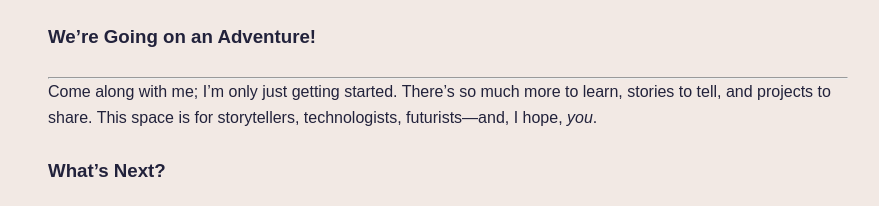
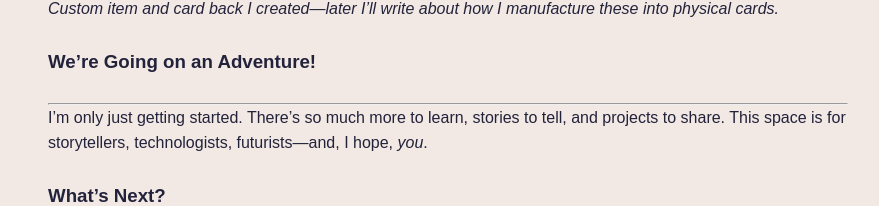
Before and after one commit to Drakosfire/LandingPage, a React (Create React App) app: page /blog/1 in a window 1280 px wide. Shown: the part 2811-3017 px from the top of the page, without its empty margins (192-1071 px from the left). Built offline with nearby package versions, Linux system fonts and the light colour scheme; no server answers.

Commit message:
Set card image to blogpost format

```diff
--- a/src/Blog/blogData.ts
+++ b/src/Blog/blogData.ts
@@ -71,16 +71,17 @@ Here’s what’s live and what’s coming soon:
 - **Card Generator and Statblock Generator**: These tools will simplify creating TTRPG assets, from item cards to detailed monster stats.
 - **One-Shot Story Generator** *(coming soon)*: A start-to-finish adventure generator that creates image assets, NPC and monster stat blocks, stores, and custom loot in a publish-ready format—all from minimal text input.
 
-![Custom item and card back I created—later I’ll write about how I manufacture these into physical cards.](https://imagedelivery.net/SahcvrNe_-ej4lTB6vsAZA/33fb476f-643d-4850-9830-6bc7a5695700/public)
-*Custom item and card back I created—later I’ll write about how I manufacture these into physical cards.*
-  \n  &nbsp;
+![Custom item and card back I created—later I’ll write about how I manufacture these into physical cards.](https://imagedelivery.net/SahcvrNe_-ej4lTB6vsAZA/33fb476f-643d-4850-9830-6bc7a5695700/blogpost)
+\n  &nbsp;
+
+*Custom item and card back I created—later I’ll write about how I manufacture these into physical cards.*  \n  &nbsp;
 
 ### **We’re Going on an Adventure!**
   \n  &nbsp;
 
 ---
 
-Come along with me; I’m only just getting started. There’s so much more to learn, stories to tell, and projects to share. This space is for storytellers, technologists, futurists—and, I hope, *you*.
+I’m only just getting started. There’s so much more to learn, stories to tell, and projects to share. This space is for storytellers, technologists, futurists—and, I hope, *you*.
   \n  &nbsp;
 
 ### **What’s Next?**
```
